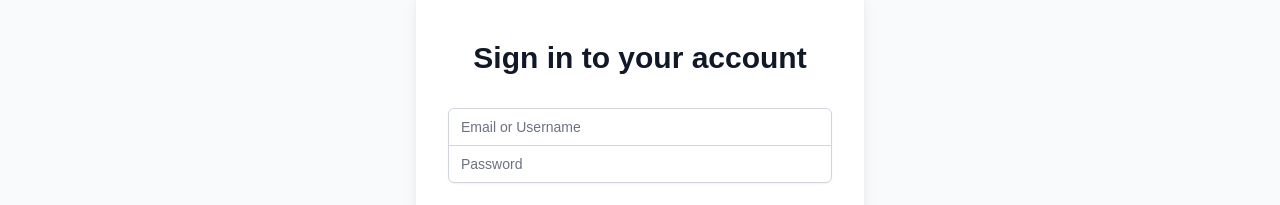
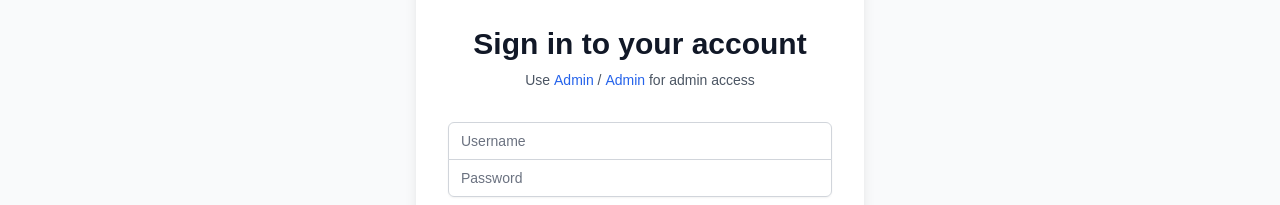
Before and after one commit to y4nnr/pronofootball, a Next.js app: page /login in a window 1280 px wide. Shown: the part 334-539 px from the top of the page. Built offline with nearby package versions, Linux system fonts and the light colour scheme; no server answers.

Commit message:
Update authentication to use Admin/Admin credentials instead of email

```diff
--- a/pages/api/auth/[...nextauth].ts
+++ b/pages/api/auth/[...nextauth].ts
@@ -29,7 +29,7 @@ export const authOptions: NextAuthOptions = {
     CredentialsProvider({
       name: "credentials",
       credentials: {
-        emailOrUsername: { label: "Email or Username", type: "text" },
+        emailOrUsername: { label: "Username", type: "text" },
         password: { label: "Password", type: "password" },
       },
       async authorize(credentials) {
--- a/pages/login.tsx
+++ b/pages/login.tsx
@@ -56,6 +56,9 @@ export default function Login() {
           <h2 className="mt-6 text-center text-3xl font-extrabold text-gray-900">
             Sign in to your account
           </h2>
+          <p className="mt-2 text-center text-sm text-gray-600">
+            Use <span className="font-medium text-blue-600">Admin</span> / <span className="font-medium text-blue-600">Admin</span> for admin access
+          </p>
         </div>
         <form className="mt-8 space-y-6" onSubmit={handleSubmit}>
           {error && (
@@ -66,7 +69,7 @@ export default function Login() {
           <div className="rounded-md shadow-sm -space-y-px">
             <div>
               <label htmlFor="emailOrUsername" className="sr-only">
-                Email or Username
+                Username
               </label>
               <input
                 id="emailOrUsername"
@@ -74,7 +77,7 @@ export default function Login() {
                 type="text"
                 required
                 className="appearance-none rounded-none relative block w-full px-3 py-2 border border-gray-300 placeholder-gray-500 text-gray-900 rounded-t-md focus:outline-none focus:ring-blue-500 focus:border-blue-500 focus:z-10 sm:text-sm"
-                placeholder="Email or Username"
+                placeholder="Username"
                 value={emailOrUsername}
                 onChange={(e) => setEmailOrUsername(e.target.value)}
               />
```
Also changed, not shown: 1 other file (tests, documents, lock files or other folders).
